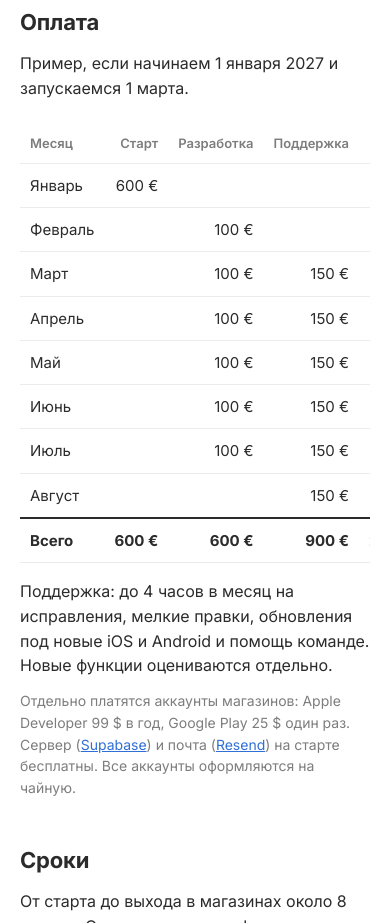
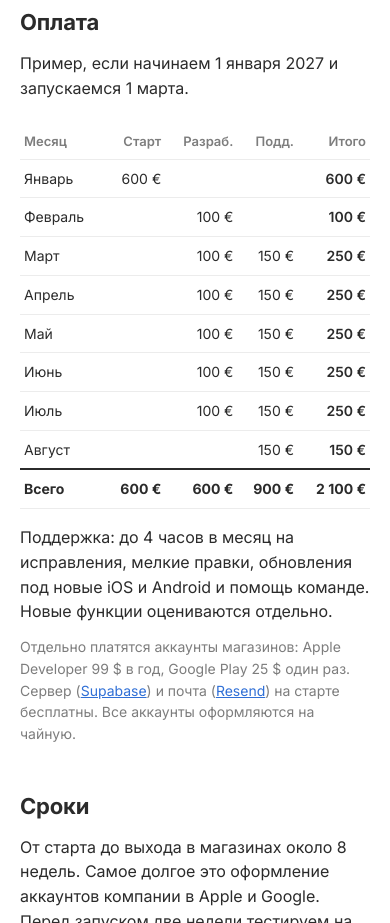
Before and after one commit to ezhulikov/telement-app-prototype, a plain HTML site: page pitch/index.html in a window 390 px wide. Shown: the part 1840-2763 px from the top of the page. Drawn offline with Linux system fonts and the light colour scheme.

Commit message:
Pitch: compact payment table on mobile
Co-Authored-By: Claude Opus 5.5 <noreply@anthropic.com>

```diff
--- a/pitch/index.html
+++ b/pitch/index.html
@@ -50,6 +50,8 @@
   .foot{margin-top:40px;font-size:13px;color:var(--muted)}
   tr.total td{font-weight:700;border-top:2px solid var(--ink)}
   td.r,th.r{text-align:right;white-space:nowrap}
+  table.pay{font-size:14px}
+  table.pay th,table.pay td{padding:8px 4px}
 </style>
 </head>
 <body>
@@ -90,8 +92,8 @@
 
 <h2>Оплата</h2>
 <p>Пример, если начинаем 1 января 2027 и запускаемся 1 марта.</p>
-<div class="scroll"><table>
-  <tr><th>Месяц</th><th class="r">Старт</th><th class="r">Разработка</th><th class="r">Поддержка</th><th class="r">Итого</th></tr>
+<div class="scroll"><table class="pay">
+  <tr><th>Месяц</th><th class="r">Старт</th><th class="r">Разраб.</th><th class="r">Подд.</th><th class="r">Итого</th></tr>
   <tr><td>Январь</td><td class="r">600 €</td><td class="r"></td><td class="r"></td><td class="r n">600 €</td></tr>
   <tr><td>Февраль</td><td class="r"></td><td class="r">100 €</td><td class="r"></td><td class="r n">100 €</td></tr>
   <tr><td>Март</td><td class="r"></td><td class="r">100 €</td><td class="r">150 €</td><td class="r n">250 €</td></tr>
```
